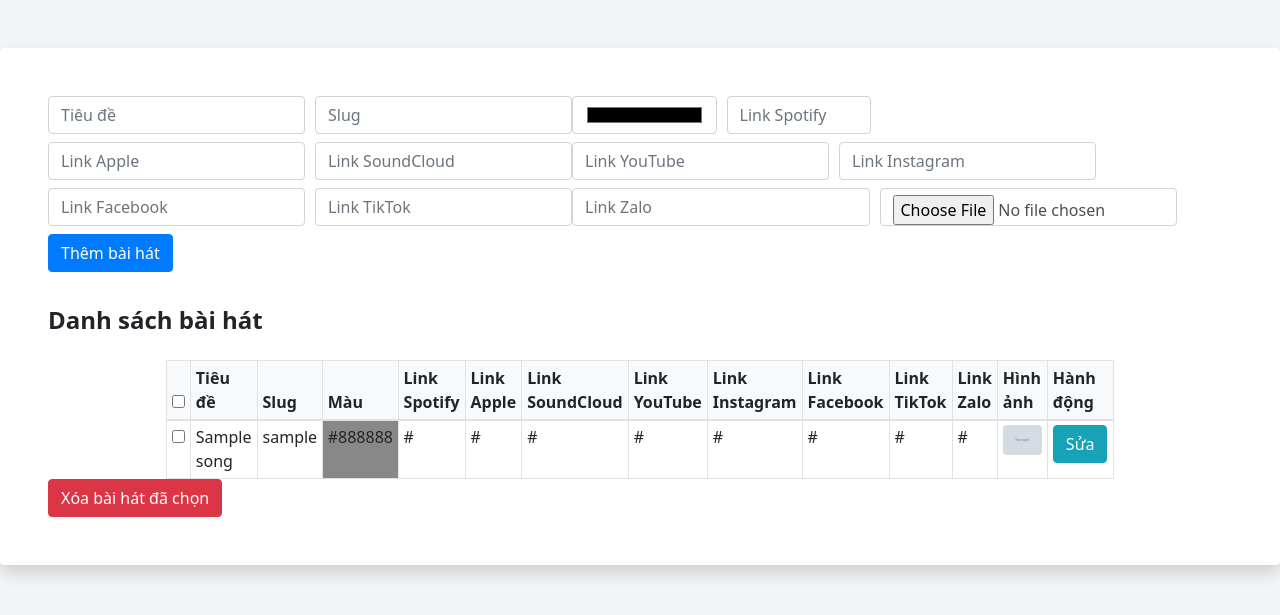
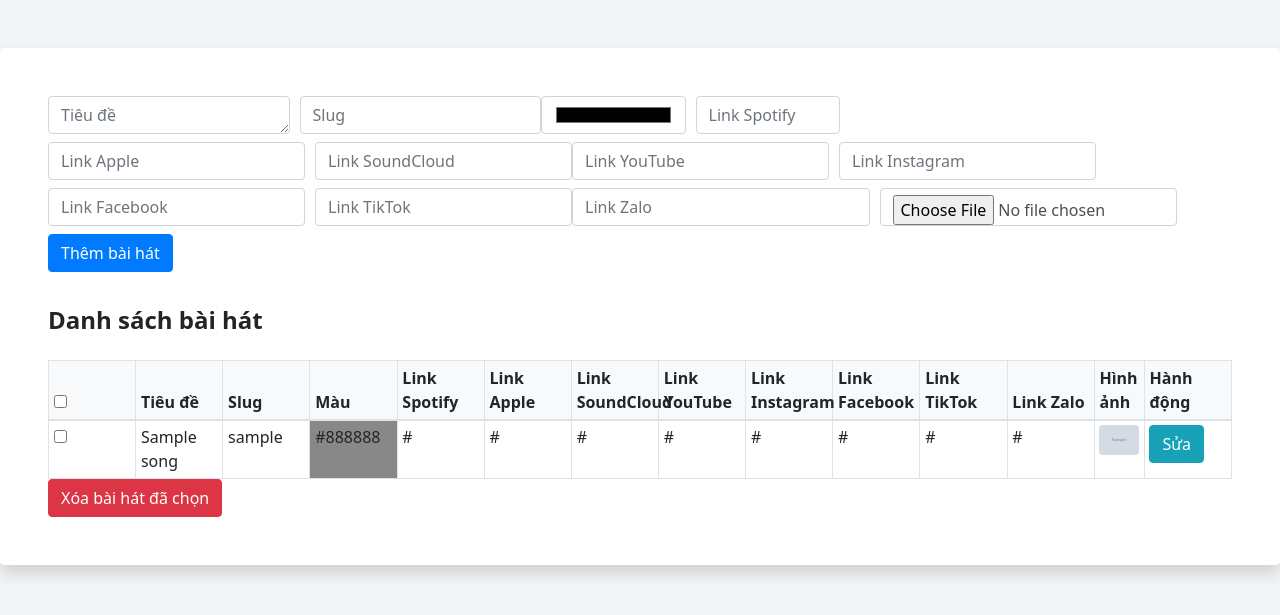
Before and after one commit to wasabixxx/label_website, a PHP site: page /admin/songs.php in a window 1280 px wide. Shown: the top 615 px of the page. Run offline with PHP 8.4, Linux system fonts and the light colour scheme; the visitor is signed in with stand-in values (Sample User, id 1); tables that the repository leaves empty or names only in its code hold one stand-in row (values such as "Sample post"); grey boxes marked "Sample" are stand-in pictures; some libraries are stand-ins or nearby versions.

Commit message:
update UI resposive

```diff
--- a/admin/songs.php
+++ b/admin/songs.php
@@ -178,6 +178,18 @@ $result = $conn->query($sql);
     <title>Danh sách bài hát</title>
     <link href="https://stackpath.bootstrapcdn.com/bootstrap/4.5.2/css/bootstrap.min.css" rel="stylesheet">
     <link href="https://cdnjs.cloudflare.com/ajax/libs/tailwindcss/2.2.19/tailwind.min.css" rel="stylesheet">
+    <style>
+        table {
+            table-layout: fixed; /* Để bảng có chiều rộng cố định */
+            width: 100%; /* Chiều rộng 100% */
+        }
+
+        td {
+            word-wrap: break-word; /* Cắt từ khi cần thiết */
+            overflow: hidden; /* Ẩn nội dung tràn */
+            text-overflow: ellipsis; /* Hiển thị dấu ba chấm nếu nội dung bị cắt */
+        }
+    </style>
 </head>
 <body class="bg-gray-100">
 <div class="container mt-5 bg-white p-5 rounded shadow">
@@ -185,7 +197,7 @@ $result = $conn->query($sql);
         <form method="post" enctype="multipart/form-data" class="flex flex-wrap">
             <div class="form-row mb-2">
                 <div class="col">
-                    <input type="text" name="title" class="form-control" placeholder="Tiêu đề">
+                 <textarea name="title" class="form-control" placeholder="Tiêu đề" rows="1"></textarea>
                 </div>
                 <div class="col">
                     <input type="text" name="slug" class="form-control" placeholder="Slug">
@@ -236,7 +248,7 @@ $result = $conn->query($sql);
     </div>
 <h1 class="text-2xl font-bold mb-4">Danh sách bài hát</h1>
 <form method="post" class="mt-4">
-    <table class="table table-bordered table-sm" style="width: 80%; margin: 0 auto;">
+        <table class="table table-bordered table-sm" style="max-width: 100%; margin: 0 auto; table-layout: fixed;">
             <thead class="bg-light">
                 <tr>
                     <th><input type="checkbox" id="select_all"></th>
@@ -262,14 +274,14 @@ $result = $conn->query($sql);
                         <td><a href="../<?php echo $row['slug']; ?>" target="_blank" rel="noopener noreferrer"><?php echo $row['title']; ?></a></td>
                         <td><?php echo $row['slug']; ?></td>
                         <td style="background-color: <?php echo $row['color']; ?>;"><?php echo $row['color']; ?></td>
-                    <td><?php echo $row['spotify_link']; ?></td>
-                    <td><?php echo $row['apple_link']; ?></td>
-                    <td><?php echo $row['soundcloud_link']; ?></td>
-                    <td><?php echo $row['youtube_link']; ?></td>
-                    <td><?php echo $row['instagram_link']; ?></td>
-                    <td><?php echo $row['facebook_link']; ?></td>
-                    <td><?php echo $row['tiktok_link']; ?></td>
-                    <td><?php echo $row['zalo_link']; ?></td>
+                        <td style="overflow: hidden; text-overflow: ellipsis; white-space: nowrap;"><?php echo $row['spotify_link']; ?></td>
+                        <td style="overflow: hidden; text-overflow: ellipsis; white-space: nowrap;"><?php echo $row['apple_link']; ?></td>
+                        <td style="overflow: hidden; text-overflow: ellipsis; white-space: nowrap;"><?php echo $row['soundcloud_link']; ?></td>
+                        <td style="overflow: hidden; text-overflow: ellipsis; white-space: nowrap;"><?php echo $row['youtube_link']; ?></td>
+                        <td style="overflow: hidden; text-overflow: ellipsis; white-space: nowrap;"><?php echo $row['instagram_link']; ?></td>
+                        <td style="overflow: hidden; text-overflow: ellipsis; white-space: nowrap;"><?php echo $row['facebook_link']; ?></td>
+                        <td style="overflow: hidden; text-overflow: ellipsis; white-space: nowrap;"><?php echo $row['tiktok_link']; ?></td>
+                        <td style="overflow: hidden; text-overflow: ellipsis; white-space: nowrap;"><?php echo $row['zalo_link']; ?></td>
                         <td><img src="../uploads/<?php echo $row['image']; ?>" alt="<?php echo $row['title']; ?>" width="50" class="rounded"></td>
                         <td>
                             <button type="button" class="btn btn-info edit-btn" data-id="<?php echo $row['id']; ?>" data-title="<?php echo $row['title']; ?>" data-spotify="<?php echo $row['spotify_link']; ?>" data-apple="<?php echo $row['apple_link']; ?>" data-soundcloud="<?php echo $row['soundcloud_link']; ?>" data-youtube="<?php echo $row['youtube_link']; ?>" data-instagram="<?php echo $row['instagram_link']; ?>" data-facebook="<?php echo $row['facebook_link']; ?>" data-tiktok="<?php echo $row['tiktok_link']; ?>" data-zalo="<?php echo $row['zalo_link']; ?>" data-slug="<?php echo $row['slug']; ?>" data-color="<?php echo $row['color']; ?>">Sửa</button>
@@ -295,8 +307,9 @@ $result = $conn->query($sql);
                     <input type="hidden" name="edit_song_id" id="edit_song_id">
                     <div class="form-group">
                         <label for="edit_title">Tiêu đề:</label>
-                        <input type="text" name="edit_title" id="edit_title" class="form-control">
+                        <textarea name="edit_title" id="edit_title" class="form-control" rows="3"></textarea>
                     </div>
+
                     <div class="form-group">
                         <label for="edit_slug">Slug:</label>
                         <input type="text" name="edit_slug" id="edit_slug" class="form-control">
--- a/css/style.css
+++ b/css/style.css
@@ -23,7 +23,7 @@ body {
 footer div a {
     text-decoration: none;
     color: #ffffff;
-    font-weight: 200;
+    font-weight: 500;
 }
 
 footer div {
```
Also changed, not shown: index.php (+18 -8 lines). Lines whose indentation alone changed are shown as unchanged.
